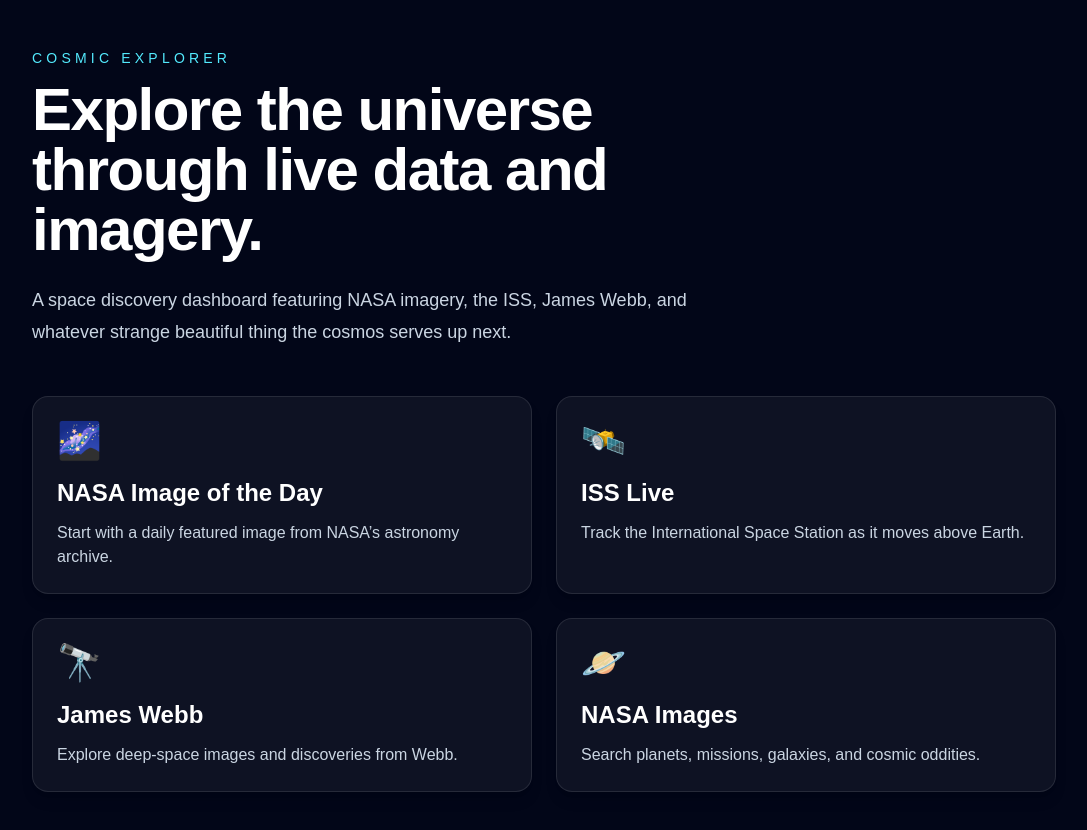
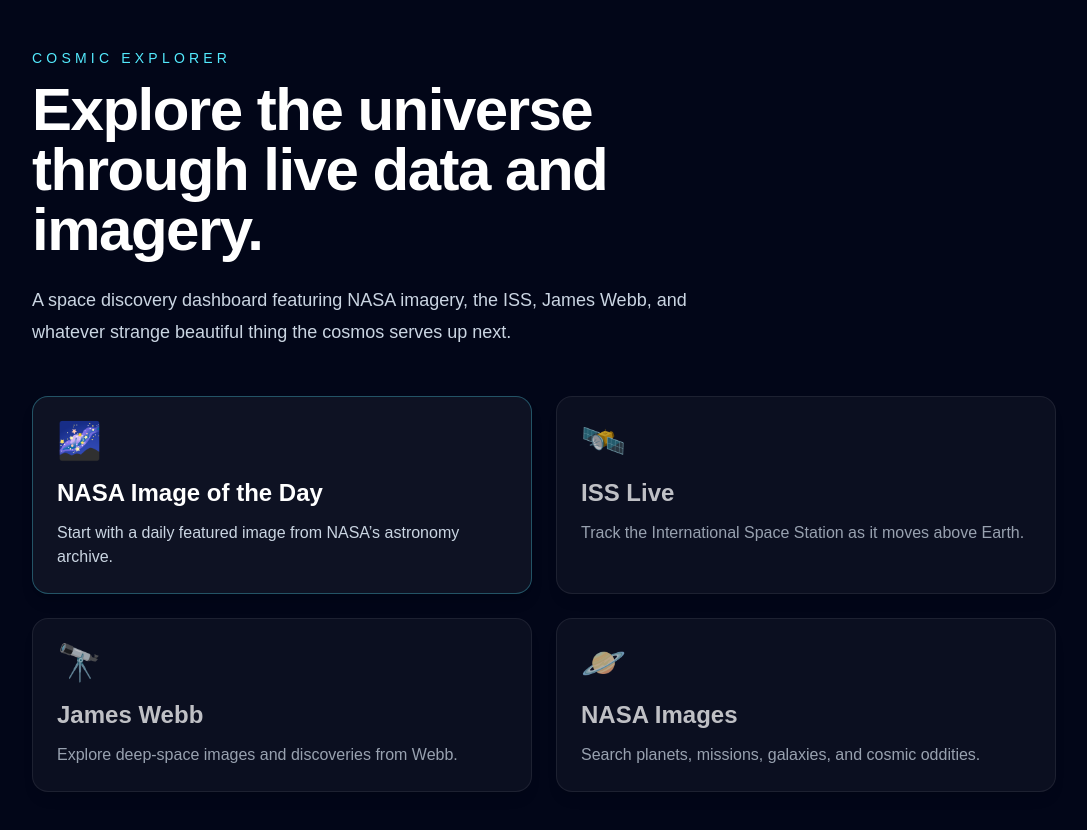
Before and after one commit to Wir3s/cosmic-explorer, a Next.js app: page / in a window 1280 px wide. Shown: the top 830 px of the page, without its empty margins (96-1183 px from the left). Built offline with nearby package versions, Linux system fonts and the light colour scheme.

Commit message:
Homepage changes with link added

```diff
--- a/app/layout.tsx
+++ b/app/layout.tsx
@@ -13,8 +13,8 @@
 });
 
 export const metadata: Metadata = {
-  title: "Create Next App",
-  description: "Generated by create next app",
+  title: "Cosmic Explorer",
+  description: "Discover beyond our planet with live NASA data and imagery.",
 };
 
 export default function RootLayout({
--- a/app/page.tsx
+++ b/app/page.tsx
@@ -1,8 +1,11 @@
+import Link from "next/link";
+
 const features = [
   {
     emoji: "🌌",
     title: "NASA Image of the Day",
     description: "Start with a daily featured image from NASA’s astronomy archive.",
+    href: "/apod",
   },
   {
     emoji: "🛰️",
@@ -39,16 +42,32 @@
         </p>
 
 <div className="mt-12 grid gap-6 sm:grid-cols-2">
-          {features.map((feature) => (
-            <article
-              key={feature.title}
-              className="rounded-2xl border border-white/10 bg-white/5 p-6 shadow-lg"
-            >
+  {features.map((feature) => {
+    const cardContent = (
+      <>
         <div className="text-4xl">{feature.emoji}</div>
         <h2 className="mt-4 text-2xl font-semibold">{feature.title}</h2>
         <p className="mt-3 text-slate-300">{feature.description}</p>
+      </>
+    );
+
+    return feature.href ? (
+      <Link
+        key={feature.title}
+        href={feature.href}
+        className="rounded-2xl border border-cyan-300/30 bg-white/5 p-6 shadow-lg transition hover:border-cyan-300/70 hover:bg-white/10"
+      >
+        {cardContent}
+      </Link>
+    ) : (
+      <article
+        key={feature.title}
+        className="rounded-2xl border border-white/10 bg-white/5 p-6 shadow-lg opacity-75"
+      >
+        {cardContent}
       </article>
-          ))}
+    );
+  })}
 </div>
       </section>
     </main>
```
Lines whose indentation alone changed are shown as unchanged.
